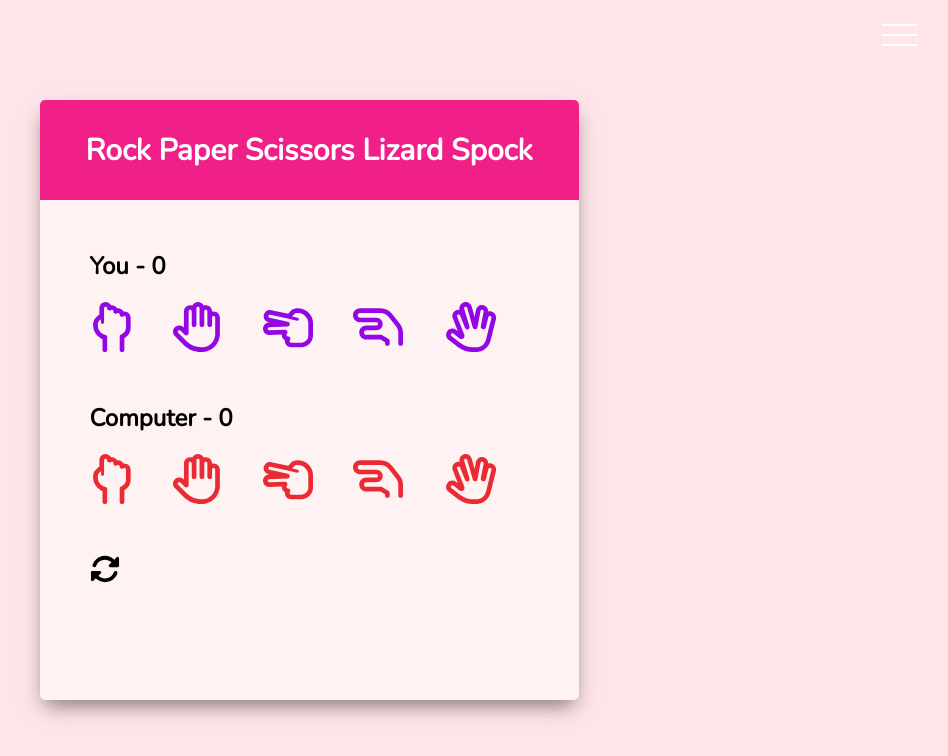
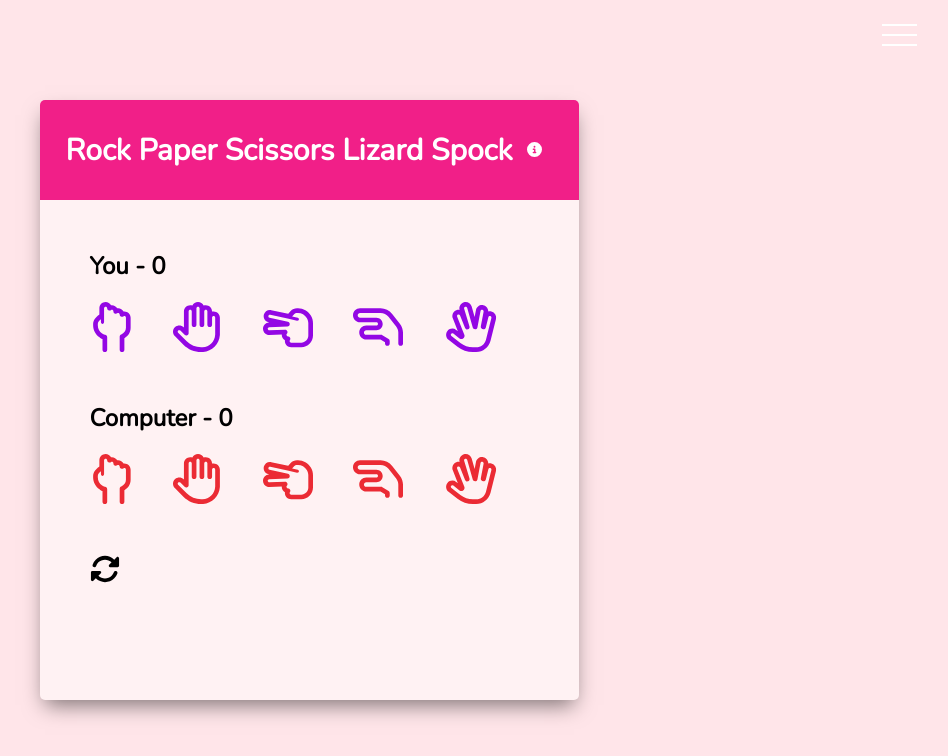
Before and after one commit to PyonAU/my-cv, a Next.js app: page /projects/spock-rock in a window 1280 px wide. Shown: the top 756 px of the page, without its empty margins (331-1279 px from the left). Built offline with nearby package versions, Linux system fonts and the light colour scheme.

Commit message:
feat: add info button and popup

```diff
--- a/app/projects/spock-rock/spock-rock-components/Header.jsx
+++ b/app/projects/spock-rock/spock-rock-components/Header.jsx
@@ -1,11 +1,52 @@
+import { useState } from 'react';
 import styles from './Header.module.css';
+import { FontAwesomeIcon } from '@fortawesome/react-fontawesome';
+import { faCircleInfo } from '@fortawesome/free-solid-svg-icons';
+
+const playRules = [
+  'Rock defeats Scissors and Lizard',
+  'Paper defeats Rock and Spock',
+  'Scissors defeats Paper and Lizard',
+  'Lizard defeats Paper and Spock',
+  'Spock defeats Rock and Scissors',
+];
 
 const Header = () => {
+  // State
+  const [isClicked, setIsClicked] = useState(false);
+
   return (
-    <div className={styles.header}>
-      <h1 className={styles.title}>Rock Paper Scissors Lizard Spock</h1>
-    </div>
-  )
-}
+    <>
+      <div className={styles.header}>
+        <h1 className={styles.title}>Rock Paper Scissors Lizard Spock</h1>
+        <div
+          className={styles.iconContainer}
+          onClick={() => setIsClicked(true)}
+        >
+          <FontAwesomeIcon
+            icon={faCircleInfo}
+            title="How to play?"
+            className={styles.infoIcon}
+          />
+        </div>
+
+        {isClicked ? (
+          <div className={styles.popupContainer}>
+            {playRules.map((rule, i) => {
+              return (
+                <ul key={i}>
+                  <li className={styles.infoTexts}>
+                    {rule}
+                  </li>
+                </ul>
+              );
+            })}
+            <button className={styles.okButton} onClick={() => setIsClicked(false)}>OK</button>
+          </div>
+        ) : null}
+      </div>
+    </>
+  );
+};
 
 export default Header;
--- a/app/projects/spock-rock/spock-rock-components/Header.module.css
+++ b/app/projects/spock-rock/spock-rock-components/Header.module.css
@@ -12,3 +12,44 @@
   color: white;
   font-size: 30px;
 }
+
+.iconContainer {
+  margin: 10px 10px 10px 15px;
+  cursor: pointer;
+}
+
+.infoIcon {
+  font-size: 15px;
+  user-select: none;
+}
+
+.popupContainer {
+  width: 300px;
+  height: 250px;
+  background:rgb(241, 31, 136);
+  border-radius: 6px;
+  position: absolute;
+  top: 50%;
+  left: 50%;
+  transform: translate(-50%, -50%);
+}
+
+.infoTexts {
+  font-weight: bold;
+  color: white;
+}
+
+.okButton {
+  width: 80%;
+  margin-left: 30px;
+  padding: 5px 0;
+  background: white;
+  color: rgb(241, 31, 136);
+  border: 0;
+  outline: none;
+  font-size: 15px;
+  font-weight: bold;
+  border-radius: 4px;
+  box-shadow: 0 5px 5px rgba(0, 0, 0, 0.2);
+  cursor: pointer;
+}
```
